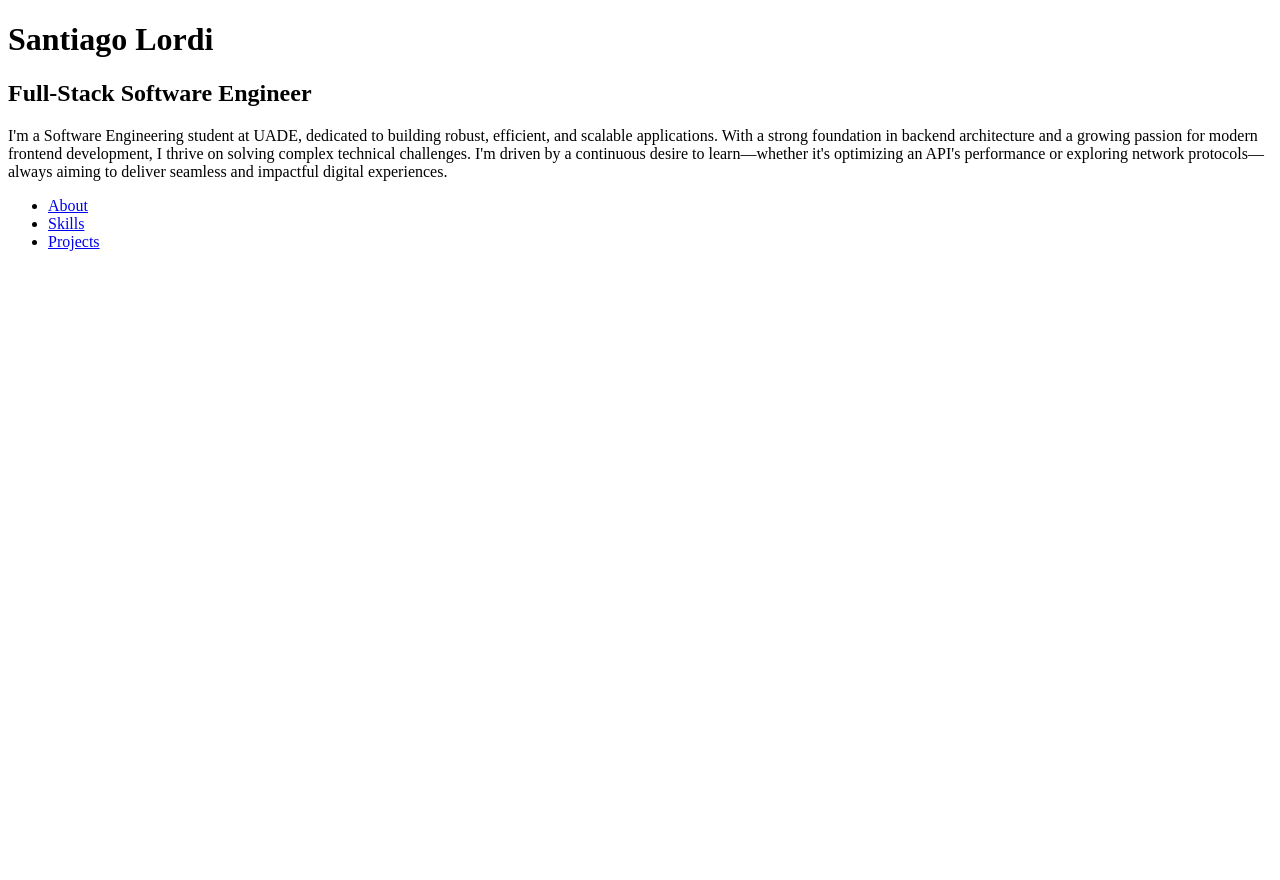
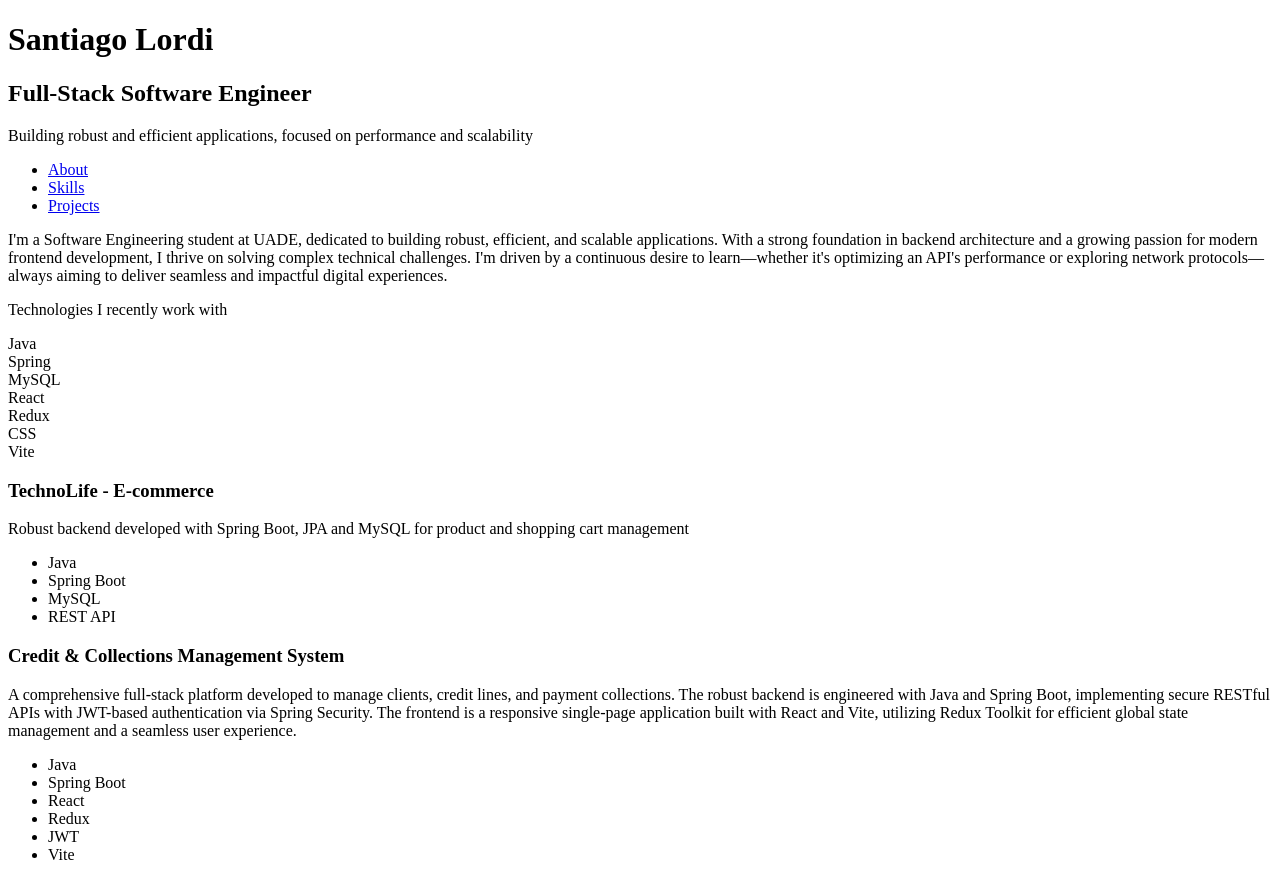
Before and after one commit to santilordi/Portfolio, a React app in the folder portfolio/: page / in a window 1280 px wide. Before the commit the page ends 800 px from the top, so only its background shows below. Built offline with nearby package versions, Linux system fonts and the light colour scheme; the HTML template or start-up script is replaced by a standard one.

Commit message:
add RightPanel with projects and skills

```diff
--- a/portfolio/src/App.jsx
+++ b/portfolio/src/App.jsx
@@ -1,6 +1,7 @@
 import { useState } from 'react'
 import './App.css'
 import LeftPanel from './components/LeftPanel'
+import RightPanel from './components/RightPanel'
 
 function App() {
 
@@ -8,6 +9,7 @@ function App() {
     <div className='portfolio-container'>
       <div className='content-wrapper'>
         <LeftPanel/>
+        <RightPanel/>
       </div>
     </div>
   )
--- a/portfolio/src/components/LeftPanel.jsx
+++ b/portfolio/src/components/LeftPanel.jsx
@@ -8,11 +8,7 @@ function LeftPanel() {
                 <h1>Santiago Lordi</h1>
                 <h2>Full-Stack Software Engineer</h2>
                 <p className="bio">
-                    I'm a Software Engineering student at UADE, dedicated to building robust, efficient, and scalable applications.
-                    With a strong foundation in backend architecture and a growing passion for modern frontend development,
-                    I thrive on solving complex technical challenges.
-                    I'm driven by a continuous desire to learn—whether it's optimizing an API's performance or exploring network protocols—always
-                    aiming to deliver seamless and impactful digital experiences.
+                    Building robust and efficient applications, focused on performance and scalability
                 </p>
 
                 <nav className="nav-menu">
--- /dev/null
+++ b/portfolio/src/components/ProjectCard.jsx
@@ -0,0 +1,19 @@
+import React from "react";
+
+
+function ProjectCard({ title, description, tags}) {
+
+    return (
+        <div className="project-card">
+            <h3>{title}</h3>
+            <p>{description}</p>
+            <ul className="tech-tags">
+                {tags.map((tag, index) => (
+                    <li key={index}>{tag}</li>
+                ))}
+            </ul>
+        </div>
+    )
+}
+
+export default ProjectCard;
--- /dev/null
+++ b/portfolio/src/components/RightPanel.jsx
@@ -0,0 +1,43 @@
+import React from "react";
+import SkillsSection from "./SkillsSection";
+import ProjectCard from "./ProjectCard";
+
+function RightPanel() {
+
+    const projectData = [
+        {
+            title: 'TechnoLife - E-commerce',
+            description: 'Robust backend developed with Spring Boot, JPA and MySQL for product and shopping cart management',
+            tags: ['Java', 'Spring Boot', 'MySQL', 'REST API']
+        },
+        {
+            title: "Credit & Collections Management System",
+            description: "A comprehensive full-stack platform developed to manage clients, credit lines, and payment collections. The robust backend is engineered with Java and Spring Boot, implementing secure RESTful APIs with JWT-based authentication via Spring Security. The frontend is a responsive single-page application built with React and Vite, utilizing Redux Toolkit for efficient global state management and a seamless user experience.",
+            tags: ["Java", "Spring Boot", "React", "Redux", "JWT", "Vite"]
+        }
+    ];
+
+    return (
+        <main className="right-panel">
+
+            <section id="about" className="section-padding">
+                I'm a Software Engineering student at UADE, dedicated to building robust, efficient, and scalable applications. With a strong foundation in backend architecture and a growing passion for modern frontend development, I thrive on solving complex technical challenges. I'm driven by a continuous desire to learn—whether it's optimizing an API's performance or exploring network protocols—always aiming to deliver seamless and impactful digital experiences.
+            </section>
+
+            <SkillsSection />
+
+            <section id="projects" className="section-padding">
+                {projectData.map((project, index) => (
+                    <ProjectCard
+                        key={index}
+                        title={project.title}
+                        description={project.description}
+                        tags={project.tags}
+                    />
+                ))}
+            </section>
+        </main>
+    )
+}
+
+export default RightPanel;
--- /dev/null
+++ b/portfolio/src/components/SkillsSection.jsx
@@ -0,0 +1,35 @@
+import React from "react";
+
+function SkillsSection() {
+    const skills = [
+    { name: 'Java', color: '#f89820' },
+    { name: 'Spring', color: '#6db33f' },
+    { name: 'MySQL', color: '#00758f' },
+    { name: 'React', color: '#61dafb' },
+    { name: 'Redux', color: '#764abc' },
+    { name: 'CSS', color: '#264de4' },
+    { name: 'Vite', color: '#646cff' },
+    ];
+
+    return (
+        <section id="skills" className="section-padding">
+            <div className="skills-header">
+                <p className="section-subtitle">Technologies I recently work with</p>
+            </div>
+
+            <div className="skills-container">
+                {skills.map((skill) => (
+                    <div
+                        key={skill.name}
+                        className="skill-circle"
+                        style={{ '--hover-color': skill.color}}
+                    >
+                        <span>{skill.name}</span>
+                    </div>
+                ))}
+            </div>
+        </section>
+    )
+}
+
+export default SkillsSection;
```
